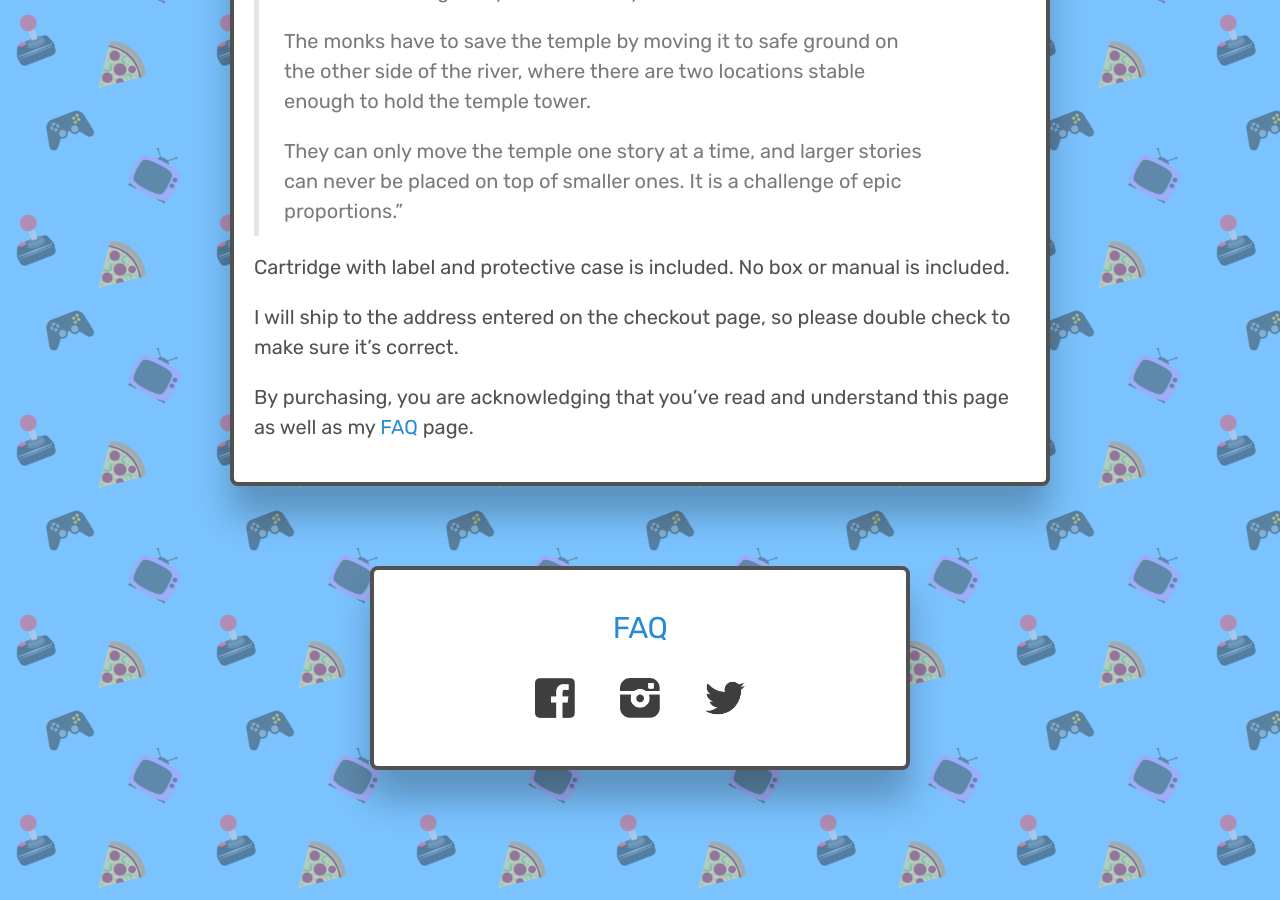
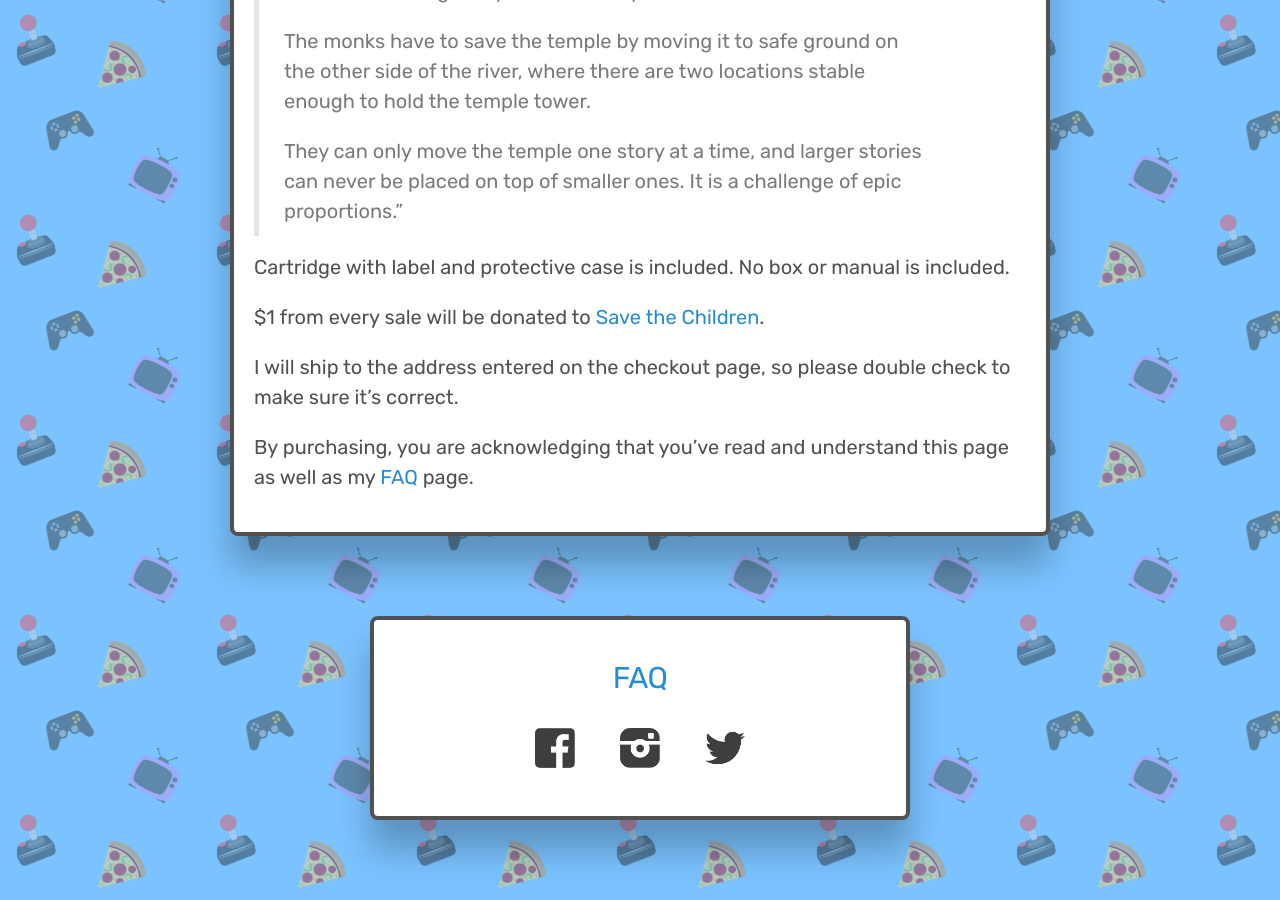
Before and after one commit to catskull/catskullgames.com, a Jekyll site: the page built from _posts/2019-01-10-tower-of-hanoi.md, in a window 1280 px wide and 900 px high, scrolled down 1302 px. Built offline with Jekyll 4.4.1, drawn with Linux system fonts in a browser that asks for light colours; comment, search, counter and statistics services are not loaded.

Commit message:
Update 2019-01-10-tower-of-hanoi.md

```diff
--- a/_posts/2019-01-10-tower-of-hanoi.md
+++ b/_posts/2019-01-10-tower-of-hanoi.md
@@ -34,6 +34,8 @@ product_id: 3947549425742
 
 Cartridge with label and protective case is included. No box or manual is included.
 
+$1 from every sale will be donated to [Save the Children](https://www.savethechildren.org/).
+
 {% include product_footer.md %}
 
 <script src="{{ site.baseurl }}public/js/towerofhanoigallery.js"></script>
```
